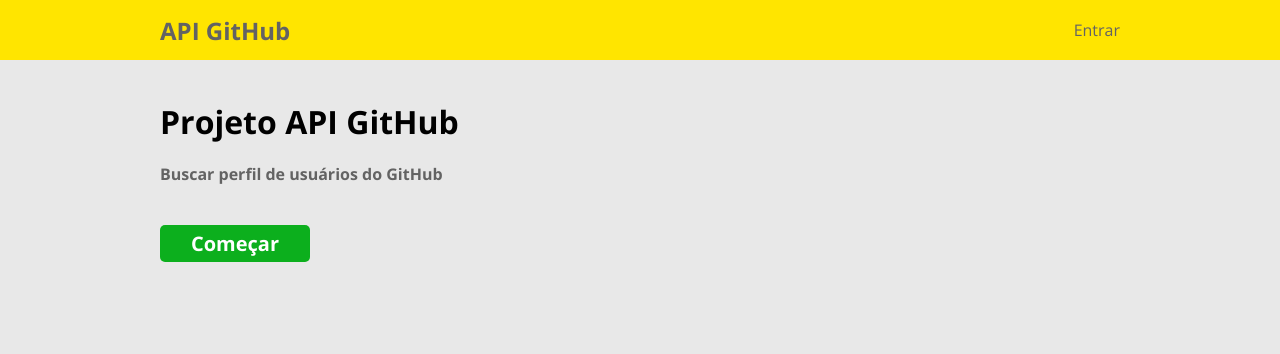
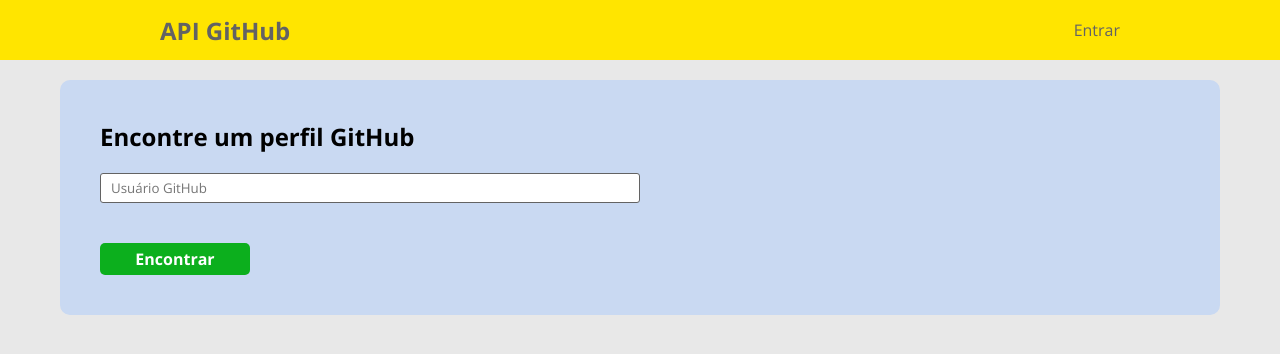
Before and after one commit to auriceliof/pessoal-ProjApiGitHub, a React (Vite) app in the folder frontend/: page / in a window 1280 px wide. Shown: the top 354 px of the page. Built offline with nearby package versions, Linux system fonts and the light colour scheme.

Commit message:
PÁGINA GITSEARCH

```diff
--- a/frontend/src/App.tsx
+++ b/frontend/src/App.tsx
@@ -1,13 +1,13 @@
 import "./App.css";
 import Header from "./components/Header";
-import Home from "./pages/Home";
+import GitSearch from "./pages/GitSearch";
 
 function App() {
 
   return (
     <>
       <Header />
-      <Home />
+      <GitSearch />
     </>
 
   );
--- a/frontend/src/components/ButtonPrimary/styles.css
+++ b/frontend/src/components/ButtonPrimary/styles.css
@@ -1,7 +1,7 @@
 .pag-btn {
     display: flex;
     justify-content: center;
-    font-size: 20px;
+    font-size: 1rem;
     font-weight: bold;
     background-color: var(--pag-color-btn-primary);
     color: var(--pag-color-font-tertiary);
--- a/frontend/src/index.css
+++ b/frontend/src/index.css
@@ -4,7 +4,7 @@
   --pag-color-bg-primary: #e8e8e8;
   --pag-color-bg-secondary: #ffe500;
   --pag-color-bg-tertiary: #636363;
-  --pag-color-bg-quaternary: #3483fa;
+  --pag-color-bg-quaternary:#c9d9f2;
 
   --pag-color-card-bg: #fff;
   --pag-color-card-border: #d9d9d9;
--- /dev/null
+++ b/frontend/src/pages/GitSearch/index.tsx
@@ -0,0 +1,25 @@
+import ButtonPrimary from '../../components/ButtonPrimary';
+import './styles.css';
+
+export default function GitSearch() {
+
+    return (
+        <div className="pag-gitsearch-container">
+            <div className="pag-gitsearch-card">
+                <div className="pag-mb20">
+                    <h2>Encontre um perfil GitHub</h2>
+                </div>
+                <div className="pag-mb40">
+                    <input
+                        type="text"
+                        className="pag-gitsearch-input"
+                        placeholder="Usuário GitHub"
+                    />
+                </div>
+                <div className="pag-gitsearch-btn">
+                    <ButtonPrimary name="Encontrar"/>
+                </div>
+            </div>
+        </div>
+    );
+}
--- /dev/null
+++ b/frontend/src/pages/GitSearch/styles.css
@@ -0,0 +1,29 @@
+.pag-gitsearch-container {
+    display: flex;
+    justify-content: center;
+    align-items: center;
+    flex-direction: column;
+    position: relative;
+    margin: 20px 60px;
+}
+
+.pag-gitsearch-card {
+    justify-content: flex-start;
+    width: 100%;
+    background: var(--pag-color-bg-quaternary);
+    border-radius: 10px;
+    padding: 40px;
+}
+
+.pag-gitsearch-input {
+    width: 50%;
+    border: 1px solid var(--pag-color-bg-tertiary);
+    border-radius: 3px;
+    padding: 5px 10px;
+    color: var(--pag-color-font-secondary);
+    font-weight: bold;
+}
+
+.pag-gitsearch-input::placeholder {
+    font-weight: lighter;
+}
```
